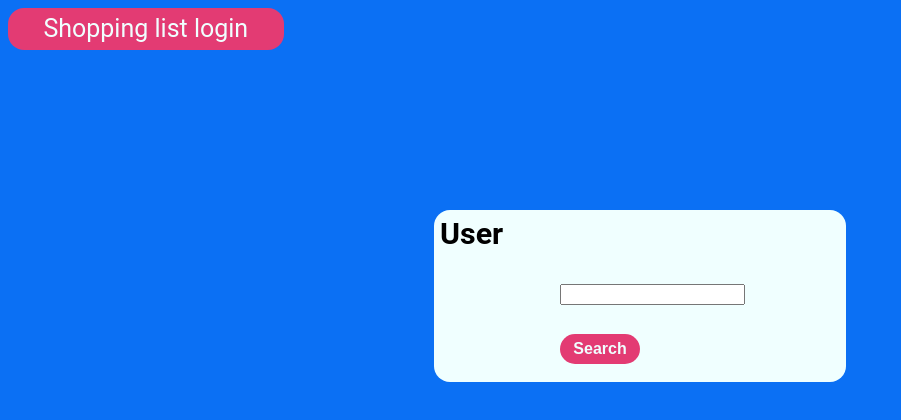
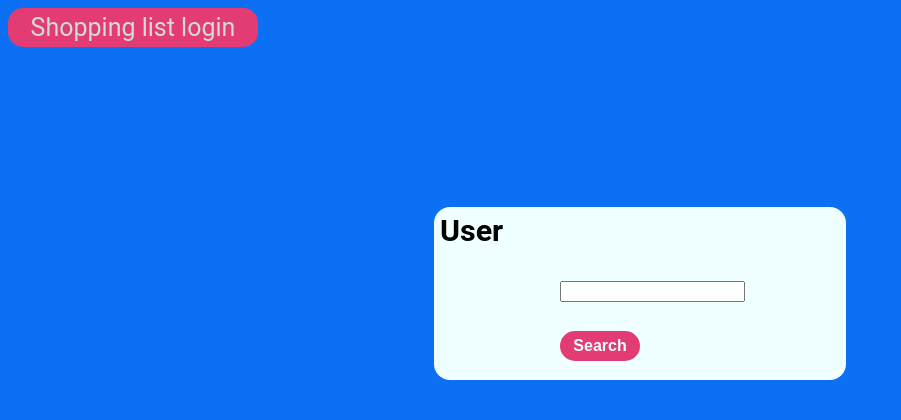
Before and after one commit to sthe0016/shoppingWebApp, a plain HTML site: page frontend/index.html in a window 1280 px wide. Shown: the whole page, without its empty margins (0-901 px from the left). Drawn offline with Linux system fonts and the light colour scheme.

Commit message:
Adjusted css for android devices

```diff
--- a/frontend/styles.css
+++ b/frontend/styles.css
@@ -7,11 +7,11 @@ body.common-body{
 }
 .page-title{
     font-size: 25px;
-    color: azure;
+    color: rgb(207, 220, 220);
     background-color: rgb(227, 59, 115);
-    border-radius: 1rem;
-    padding: 0.4rem 0.8rem; /* the two "rem" specifies the padding for top/bottom and left/right respectively */
-    width: 250px;
+    border-radius: 15px;
+    padding: 5px; /* the two "rem" specifies the padding for top/bottom and left/right respectively */
+    width: 240px;
     text-align: center;
 }
 
@@ -19,8 +19,8 @@ body.common-body{
     font-size: 20px;
     color: azure;
     background-color: rgb(227, 59, 115);
-    border-radius: 1rem;
-    padding: 0.2rem 0.8rem; /* the two "rem" specifies the padding for top/bottom and left/right respectively */
+    border-radius: 15px;
+    padding: 7px; /* the two "rem" specifies the padding for top/bottom and left/right respectively */
     width: 80px;
     text-align: center;
 
```
